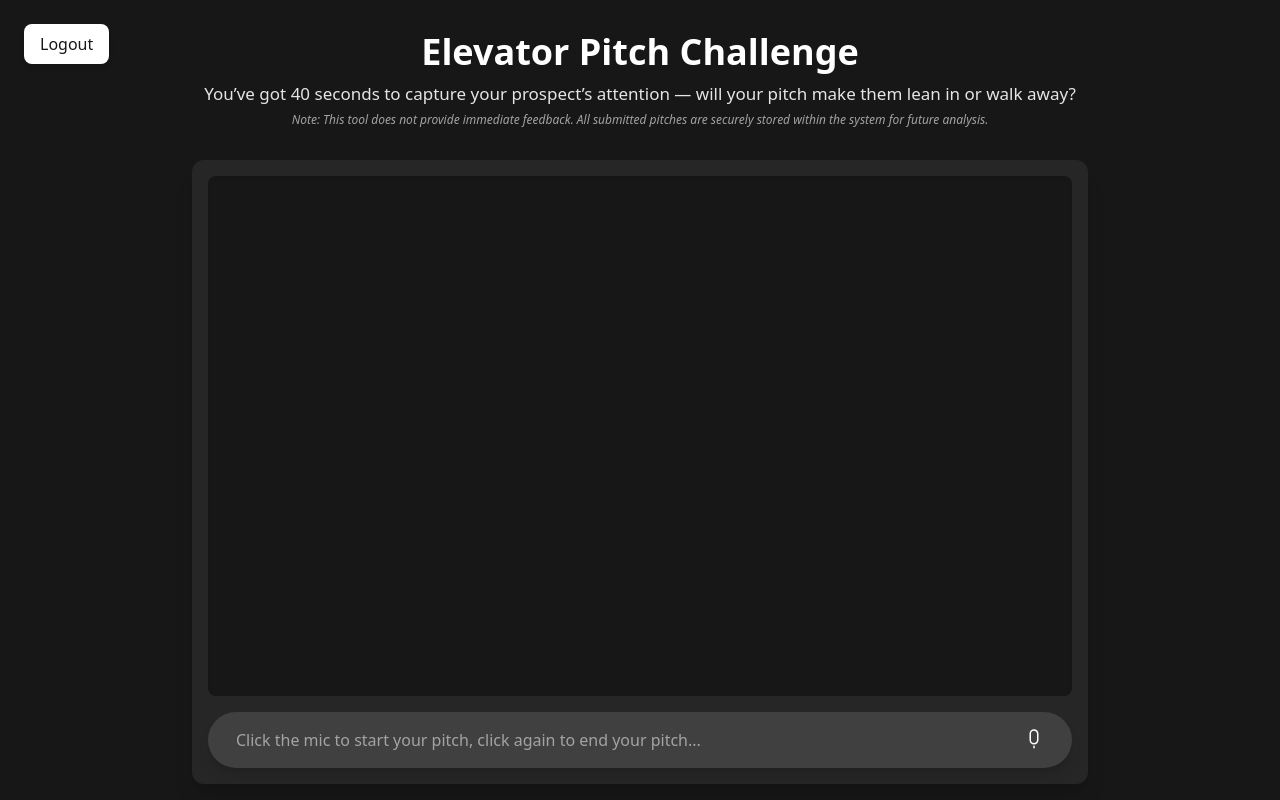
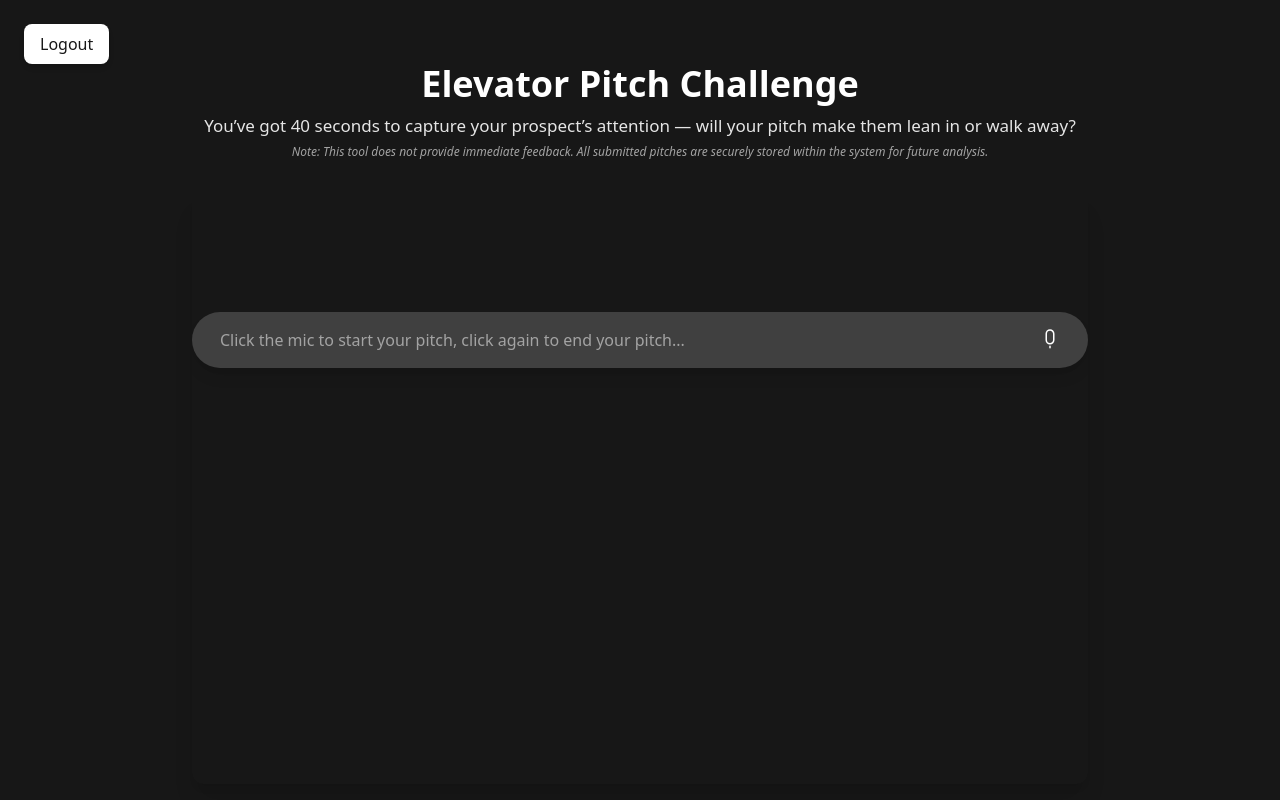
Before and after one commit to dylGray/ai-project, a Flask app: page /chat in a window 1280 px wide. Run offline with Flask 3, Linux system fonts and the light colour scheme; the visitor is signed in with stand-in values (Sample User, id 1); some libraries are stand-ins or nearby versions.

Commit message:
ui changes, working on streaming output next

```diff
--- a/static/chat.js
+++ b/static/chat.js
@@ -1,13 +1,26 @@
 'use strict';
 
+const chatContainer = document.getElementById('chat-container');
 const chatBox = document.getElementById('chat-box');
 const chatForm = document.getElementById('chat-form');
 const userInput = document.getElementById('user-input');
+
+chatContainer.classList.remove('bg-neutral-800');
+
+// store the “normal” form classes to restore after first submit
+const normalFormClasses = "mt-4 flex items-center bg-neutral-700 rounded-full px-4 py-2 shadow-lg h-14";
 
 chatForm.addEventListener('submit', async (e) => {
     e.preventDefault();
     const userMessage = userInput.value.trim();
     if (!userMessage) return;
+
+    // if this is the very first message, unhide the chat window and reposition the form
+    if (chatBox.classList.contains('hidden')) {
+        chatBox.classList.remove('hidden');
+        chatForm.className = normalFormClasses;
+        chatContainer.classList.add('bg-neutral-800');
+    }
 
     chatBox.innerHTML += `
       <div class="flex items-start justify-end space-x-2 space-x-reverse">
@@ -23,9 +36,9 @@ chatForm.addEventListener('submit', async (e) => {
         instructions.style.display = 'none';
     }
 
-
     chatBox.scrollTop = chatBox.scrollHeight;
 
+    // “thinking” indicator
     const thinkingIndicator = document.createElement('div');
     thinkingIndicator.className = "text-left flex items-center space-x-2";
     thinkingIndicator.innerHTML = `
@@ -36,6 +49,7 @@ chatForm.addEventListener('submit', async (e) => {
     chatBox.appendChild(thinkingIndicator);
     chatBox.scrollTop = chatBox.scrollHeight;
 
+    // send to backend
     const response = await fetch('/chat', {
         method: 'POST',
         headers: { 'Content-Type': 'application/json' },
--- a/templates/index.html
+++ b/templates/index.html
@@ -24,41 +24,57 @@
     {% endif %}
   </div>
 
-  <div class="mt-6 md:mt-8 max-w-4xl w-full text-center">
+  <div class="mt-8 md:mt-16 max-w-4xl w-full text-center">
     <h1 class="text-2xl md:text-4xl font-extrabold text-white animate-fade-in">Elevator Pitch Challenge</h1>
+
+    <!-- Usage recommendation section -->
+    <div class="mt-2">
+      <p class="block md:hidden text-sm text-neutral-300">
+        For the best experience, please use this application on a laptop or desktop and ensure you have a clear microphone connected.
+      </p>
+    </div>
 
     <!-- Visible only on desktop -->
     <div>
       <p style="font-size: 17px;" class="hidden md:block mt-3 text-sm text-neutral-200">
         You’ve got 40 seconds to capture your prospect’s attention — will your pitch make them lean in or walk away?
       </p>
-      <p class="mt-2 text-xs italic text-neutral-400">
+      <p class="hidden md:block mt-2 text-xs italic text-neutral-400">
         Note: This tool does not provide immediate feedback. All submitted pitches are securely stored within the system for future analysis.
       </p>
     </div>
   </div>
 
-  <div class="flex flex-col flex-grow w-full max-w-4xl mt-6 md:mt-8 p-4 mb-4 bg-neutral-800 rounded-xl shadow-xl overflow-hidden">
+  <!-- CHAT CONTAINER -->
+  <div id="chat-container"
+       class="relative flex flex-col flex-grow w-full max-w-4xl mt-6 md:mt-8 p-4 mb-4 bg-neutral-800 rounded-xl shadow-xl overflow-hidden">
 
-    <div id="chat-box" class="flex-1 overflow-y-auto p-4 bg-neutral-900 rounded-lg shadow-inner space-y-4">
+    <!-- CHAT BOX (hidden initially) -->
+    <div id="chat-box"
+         class="flex-1 overflow-y-auto p-4 bg-neutral-900 rounded-lg shadow-inner space-y-4 hidden">
       <!-- messages will be injected here -->
-      <div id="mobile-instructions" class="block md:hidden flex h-full items-center justify-center text-center text-sm text-neutral-200">
+      <div id="mobile-instructions"
+           class="block md:hidden flex h-full items-center justify-center text-center text-sm text-neutral-200">
         <div class="flex flex-col items-center justify-center space-y-2 max-w-sm mx-auto">
-          <p class="text-[15px] leading-tight">You’ve got 40 seconds to capture your prospect’s attention — will your pitch make them lean in or walk away?</p>
+          <p class="text-[15px] leading-tight">
+            You’ve got 40 seconds to capture your prospect’s attention — will your pitch make them lean in or walk away?
+          </p>
         </div>
       </div>
     </div>
 
-    <form id="chat-form" class="mt-4 flex items-center bg-neutral-700 rounded-full px-4 py-2 shadow-lg h-14">
+    <!-- CHAT INPUT FORM -->
+    <!-- Initially: centered via absolute/transform classes. After first submit, JS will swap these out -->
+    <form id="chat-form"
+          class="absolute top-1/4 left-1/2 transform -translate-x-1/2 -translate-y-1/2 w-full max-w-4xl flex items-center bg-neutral-700 rounded-full px-4 py-2 shadow-lg h-14">
       <input
         id="user-input"
         type="text"
         class="flex-grow h-full bg-transparent text-white placeholder-neutral-400 focus:outline-none px-3"
         placeholder="Click the mic to start your pitch, click again to end your pitch..."
-        required
       />
       <button
-        type="button"
+        type="submit"
         id="mic-button"
         class="ml-3 w-11 h-11 flex items-center justify-center text-white hover:text-red-500 transition"
         aria-label="Start voice input"
```
Lines whose indentation alone changed are shown as unchanged.
